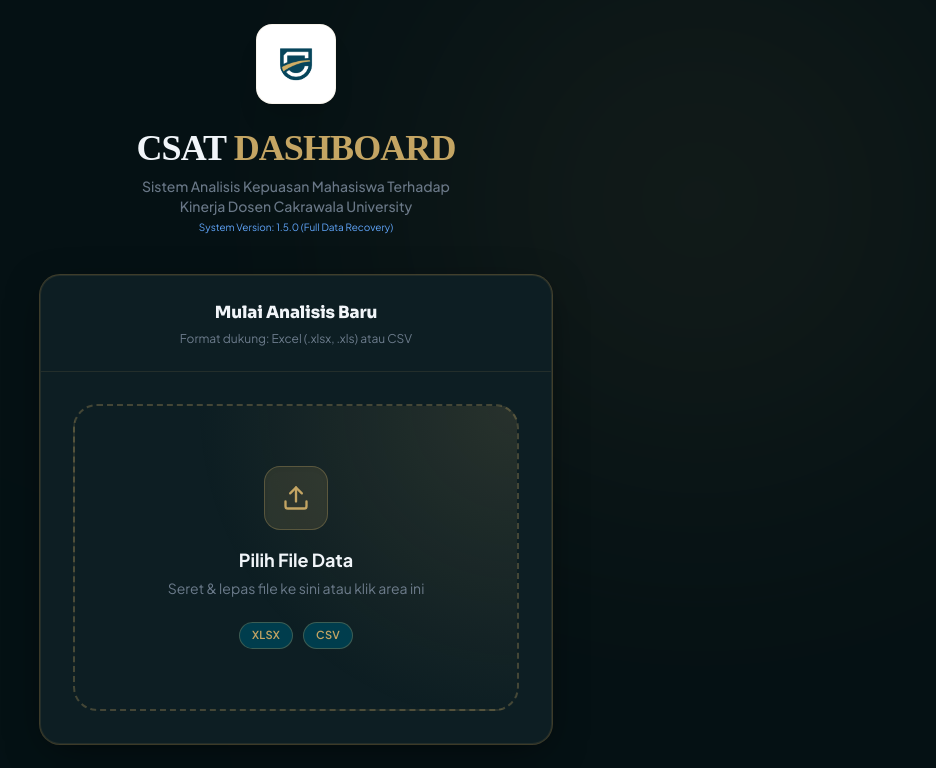
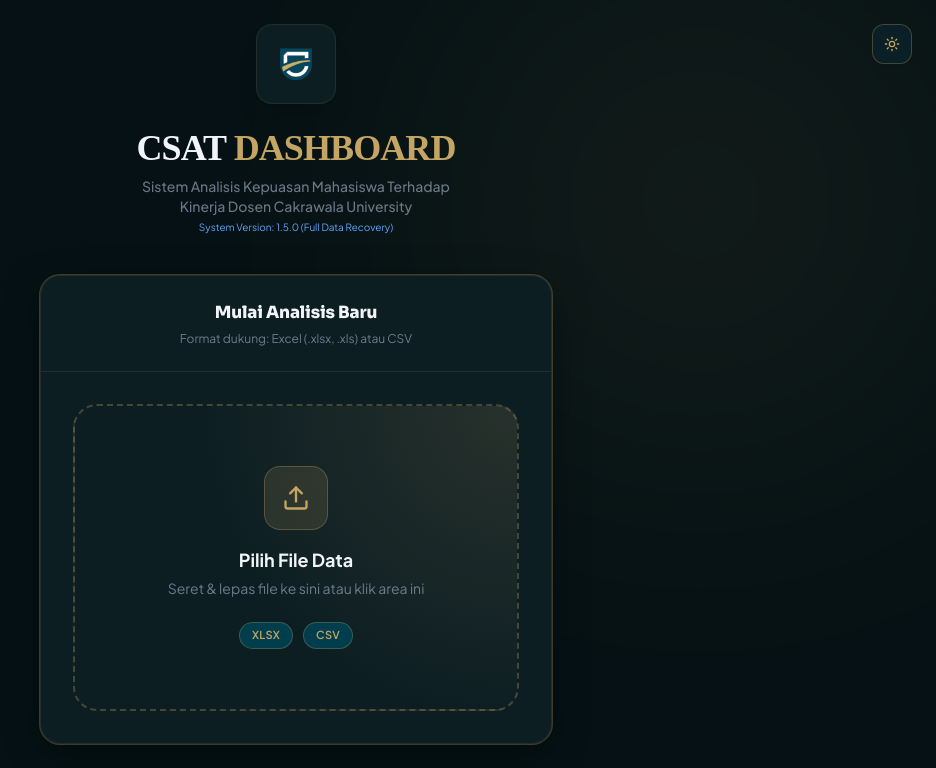
Before and after one commit to adzriladzim/csat-dashboard, a React (Vite) app in the folder csat-dashboard/: page /upload in a window 1280 px wide. Shown: the top 768 px of the page, without its empty margins (344-1280 px from the left). Built offline with nearby package versions, Linux system fonts and the light colour scheme.

Commit message:
feat: Implement initial dashboard layout, dark mode toggle, data upload, and filtering components.

```diff
--- /dev/null
+++ b/csat-dashboard/src/components/common/ThemeToggle.jsx
@@ -0,0 +1,16 @@
+import { Sun, Moon } from 'lucide-react'
+import useDarkMode from '@/hooks/useDarkMode'
+
+export default function ThemeToggle({ size = 15 }) {
+  const [dark, setDark] = useDarkMode()
+
+  return (
+    <button
+      onClick={() => setDark(d => !d)}
+      className="flex items-center justify-center w-9 h-9 sm:w-10 sm:h-10 rounded-xl transition-all hover:scale-105 active:scale-95 bg-[var(--bg-dropdown)] text-[var(--brand)] border border-[var(--brand-border)] shadow-sm"
+      title={dark ? 'Switch to Light Mode' : 'Switch to Dark Mode'}
+    >
+      {dark ? <Sun size={size} /> : <Moon size={size} />}
+    </button>
+  )
+}
--- a/csat-dashboard/src/components/filters/FilterBar.jsx
+++ b/csat-dashboard/src/components/filters/FilterBar.jsx
@@ -52,13 +52,13 @@
 
         {/* Tanggal Mulai */}
         <div className="space-y-1.5">
-          <label className="block text-[10px] text-muted uppercase tracking-wider font-bold">Mulai</label>
+          <label className="block text-[10px] text-muted uppercase tracking-wider font-bold">Tanggal Mulai</label>
           <input type="date" value={filters.dateFrom} onChange={e=>setFilter('dateFrom',e.target.value)} className="input w-full" />
         </div>
 
         {/* Tanggal Selesai */}
         <div className="space-y-1.5">
-          <label className="block text-[10px] text-muted uppercase tracking-wider font-bold">Selesai</label>
+          <label className="block text-[10px] text-muted uppercase tracking-wider font-bold">Tanggal Selesai</label>
           <div className="flex items-center gap-2">
             <input type="date" value={filters.dateTo} onChange={e=>setFilter('dateTo',e.target.value)} className="input w-full" />
 
--- a/csat-dashboard/src/components/layout/Layout.jsx
+++ b/csat-dashboard/src/components/layout/Layout.jsx
@@ -1,36 +1,12 @@
-import { useState, useEffect } from 'react'
 import { Outlet, useNavigate } from 'react-router-dom'
-import {
-  Upload, Sun, Moon
-} from 'lucide-react'
+import { Upload } from 'lucide-react'
 import TabNav from './TabNav'
+import ThemeToggle from '@/components/common/ThemeToggle'
 import useStore from '@/lib/store'
-
-function useDarkMode() {
-  const [dark, setDark] = useState(() => {
-    const saved = localStorage.getItem('csat-theme')
-    return saved ? saved === 'dark' : true
-  })
-  useEffect(() => {
-    document.documentElement.classList.toggle('light', !dark)
-    localStorage.setItem('csat-theme', dark ? 'dark' : 'light')
-  }, [dark])
-  return [dark, setDark]
-}
 
 export default function Layout() {
   const { fileName, clearData } = useStore()
   const navigate = useNavigate()
-  const [dark, setDark] = useDarkMode()
-
-  const ThemeBtn = ({ size = 15 }) => (
-    <button
-      onClick={() => setDark(d => !d)}
-      className="flex items-center justify-center w-9 h-9 rounded-xl transition-all hover:scale-105 active:scale-95 bg-[var(--bg-dropdown)] text-[var(--brand)] border border-[var(--brand-border)]"
-    >
-      {dark ? <Sun size={size} /> : <Moon size={size} />}
-    </button>
-  )
 
   return (
     <div className="flex flex-col h-screen overflow-hidden bg-[var(--bg-base)]">
@@ -65,7 +41,7 @@
                 >
                   <Upload size={16} />
                 </button>
-               <ThemeBtn size={15} />
+               <ThemeToggle size={15} />
             </div>
           </div>
 
@@ -85,7 +61,7 @@
               >
                 <Upload size={14} /> <span>Ganti Dataset</span>
               </button>
-              <ThemeBtn size={14} />
+              <ThemeToggle size={14} />
             </div>
           </div>
         </header>
--- a/csat-dashboard/src/components/pages/UploadPage.jsx
+++ b/csat-dashboard/src/components/pages/UploadPage.jsx
@@ -1,6 +1,7 @@
 import { useState, useCallback, useRef } from 'react'
 import { useNavigate } from 'react-router-dom'
 import { Upload, CheckCircle2, AlertCircle, TrendingUp, Loader2, FileSpreadsheet, Heart } from 'lucide-react'
+import ThemeToggle from '@/components/common/ThemeToggle'
 import * as XLSX from 'xlsx'
 import useStore from '@/lib/store'
 import clsx from 'clsx'
@@ -53,16 +54,21 @@
   return (
     <div className="min-h-screen flex items-center justify-center p-6 relative overflow-hidden"
       style={{ backgroundColor:'var(--bg-base)' }}>
+      {/* Theme Toggle in top-right */}
+      <div className="absolute top-6 right-6 z-50">
+        <ThemeToggle size={16} />
+      </div>
+
       {/* Decorative Blobs */}
       <div className="absolute top-[-10%] right-[-5%] w-[600px] h-[600px] rounded-full blur-[150px] pointer-events-none opacity-20"
         style={{ background:'radial-gradient(circle, var(--brand) 0%, transparent 70%)' }} />
       <div className="absolute bottom-[-10%] left-[-5%] w-[500px] h-[500px] rounded-full blur-[150px] pointer-events-none opacity-10"
-        style={{ background:'radial-gradient(circle, var(--u-navy) 0%, transparent 70%)' }} />
+        style={{ background:'radial-gradient(circle, var(--brand-dim) 0%, transparent 70%)' }} />
 
       <div className="relative w-full max-w-lg space-y-6 animate-enter">
         {/* Header */}
         <div className="text-center mb-10">
-          <div className="inline-flex items-center justify-center w-20 h-20 rounded-2xl mb-6 bg-white shadow-xl border border-[var(--border)] p-3">
+          <div className="inline-flex items-center justify-center w-20 h-20 rounded-2xl mb-6 bg-[var(--bg-card)] shadow-xl border border-[var(--border)] p-3">
             <img src="/CAKRAWALA LOGOMARK 2A.png" alt="University Logo" className="w-full h-full object-contain" />
           </div>
           <h1 className="font-serif-accent text-4xl font-extrabold tracking-tight mb-2" style={{ color:'var(--foreground)' }}>
--- /dev/null
+++ b/csat-dashboard/src/hooks/useDarkMode.js
@@ -0,0 +1,16 @@
+import { useState, useEffect } from 'react'
+
+export default function useDarkMode() {
+  const [dark, setDark] = useState(() => {
+    const saved = localStorage.getItem('csat-theme')
+    // Default to dark if no preference saved
+    return saved ? saved === 'dark' : true
+  })
+
+  useEffect(() => {
+    document.documentElement.classList.toggle('light', !dark)
+    localStorage.setItem('csat-theme', dark ? 'dark' : 'light')
+  }, [dark])
+
+  return [dark, setDark]
+}
```
